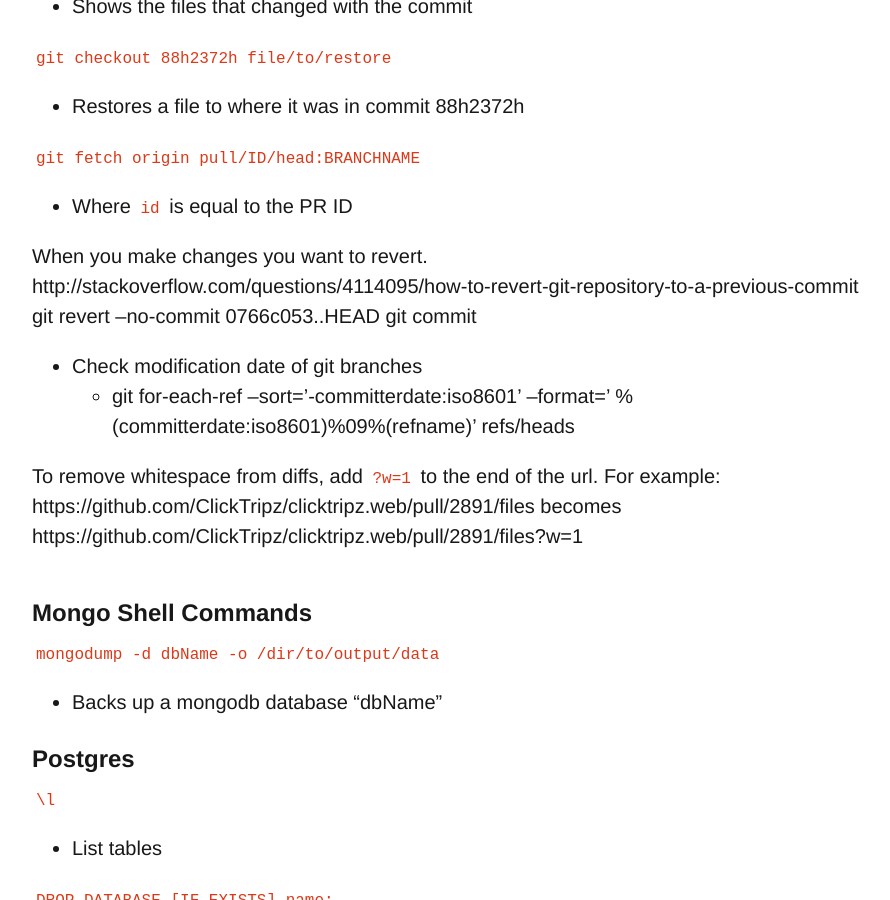
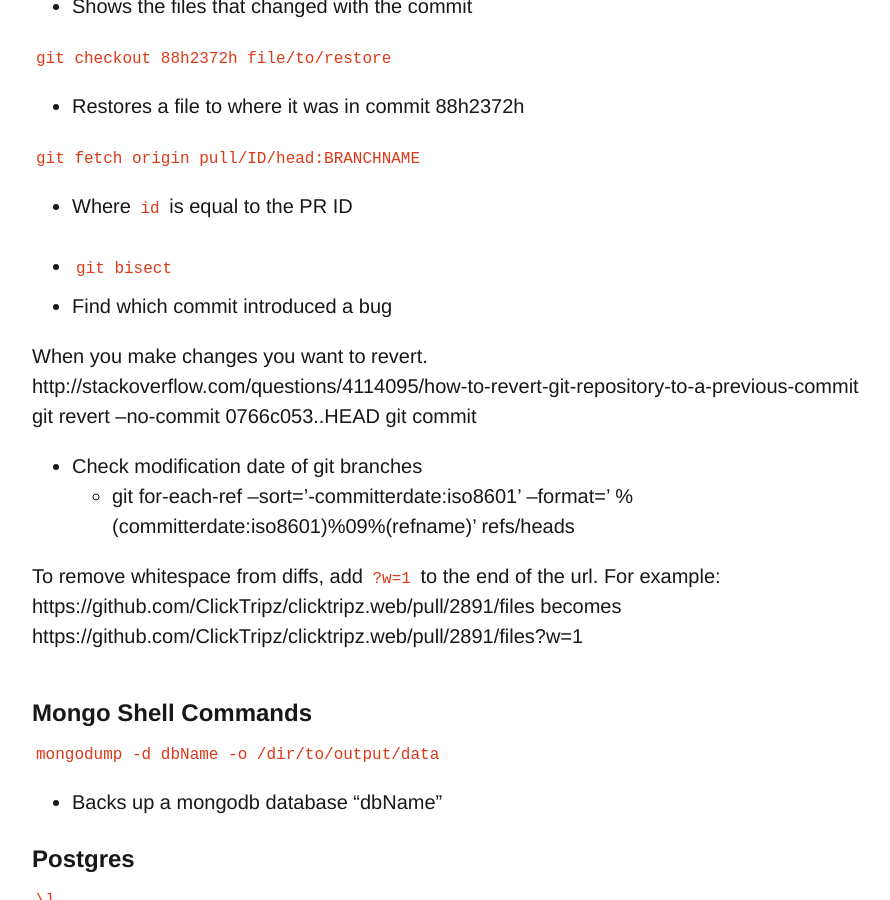
Before and after one commit to chief10/chief10.github.io, a Jekyll site: the page built from cheatsheet.md, in a window 1280 px wide and 900 px high, scrolled down 3142 px. Shown: the whole window, without its empty margins (112-1002 px from the left). Built offline with Jekyll 4.4.1, drawn with Linux system fonts in a browser that asks for light colours; some web fonts are replaced; comment, search, counter and statistics services are not loaded.

Commit message:
Update cheatsheet.md

```diff
--- a/cheatsheet.md
+++ b/cheatsheet.md
@@ -91,6 +91,9 @@ option + tab
 `git fetch origin pull/ID/head:BRANCHNAME`
 - Where `id` is equal to the PR ID
 
+- `git bisect`
+- Find which commit introduced a bug
+
 When you make changes you want to revert.
 http://stackoverflow.com/questions/4114095/how-to-revert-git-repository-to-a-previous-commit
 git revert --no-commit 0766c053..HEAD
```
